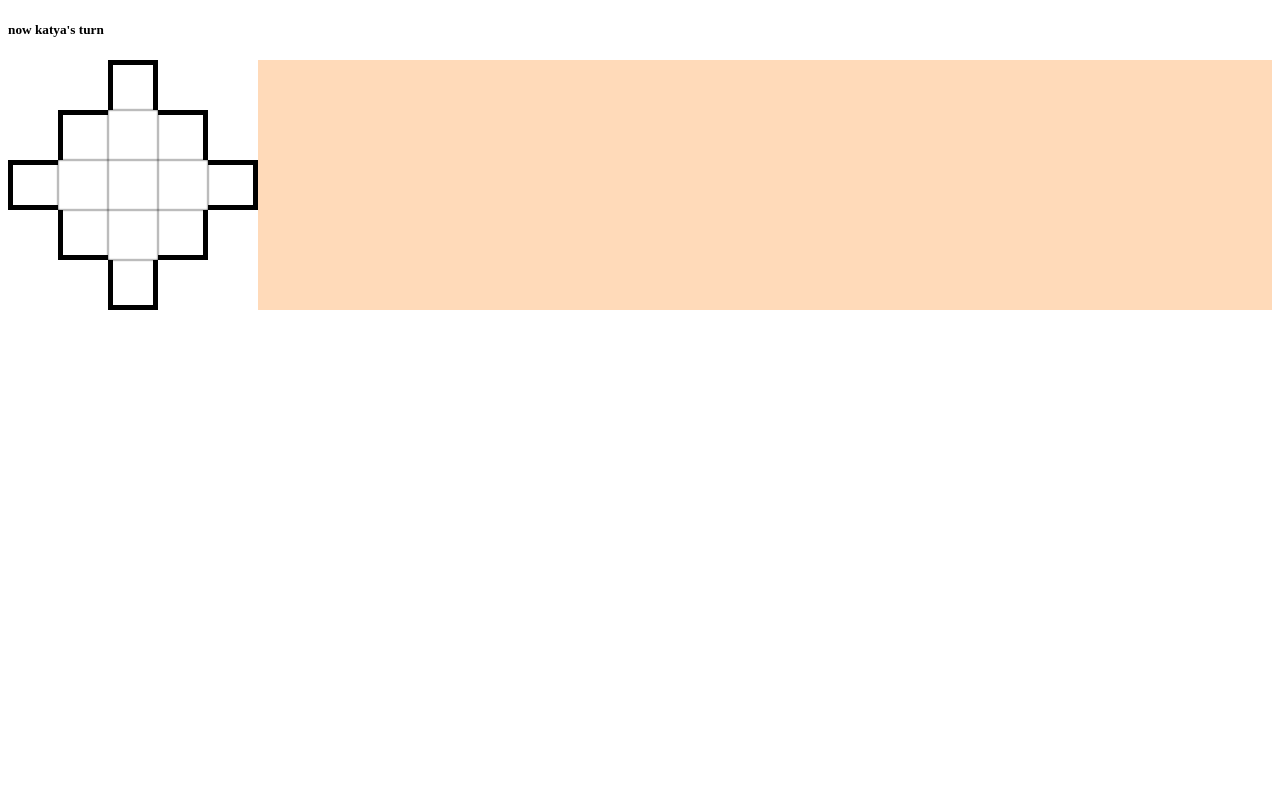
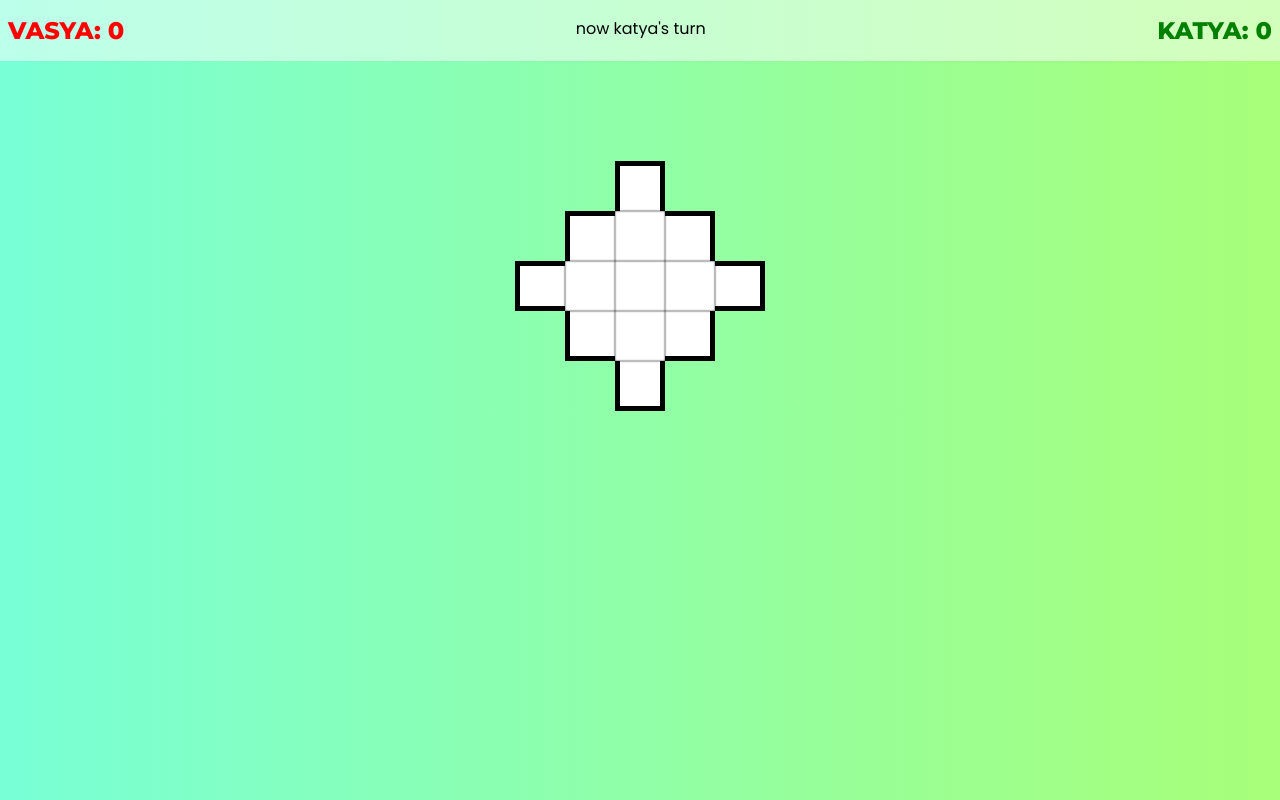
Before and after one commit to zlydenko/testtask2, a Vue app: page / in a window 1280 px wide. Built offline with nearby package versions, Linux system fonts and the light colour scheme.

Commit message:
styling :tada: :tada: :tada:

```diff
--- a/index.html
+++ b/index.html
@@ -6,7 +6,8 @@
   <meta name="viewport" content="width=device-width, initial-scale=1.0">
   <meta http-equiv="X-UA-Compatible" content="ie=edge">
   <title>Sticks game</title>
-  <script src="https://cdn.jsdelivr.net/npm/vue@2.5.16/dist/vue.js"></script>
+  <link href="https://fonts.googleapis.com/css?family=Montserrat:800" rel="stylesheet">
+  <link href="https://fonts.googleapis.com/css?family=Poppins" rel="stylesheet">
 </head>
 
 <body>
@@ -14,72 +15,13 @@
 
   </section>
   <style>
-    .row {
-      width: 100%;
-      background-color: peachpuff;
-      float: left;
-    }
+    body {
+      padding: 0;
+      margin: 0;
+      background: #a8ff78;
+      background: -webkit-linear-gradient(to right, #78ffd6, #a8ff78);
+      background: linear-gradient(to right, #78ffd6, #a8ff78);
 
-    .row div {
-      float: left;
-    }
-
-    .box {
-      background-color: white;
-      width: 50px;
-      height: 50px;
-      position: relative;
-      box-shadow: inset 0 0 2px #000;
-      display: flex;
-      justify-content: center;
-      align-items: center;
-    }
-
-    .blank-box {
-      background-color: white;
-      width: 50px;
-      height: 50px;
-      position: relative;
-    }
-
-    .topborder,
-    .bottomborder,
-    .rightborder,
-    .leftborder {
-      cursor: pointer;
-    }
-
-    .topborder,
-    .bottomborder {
-      width: 100%;
-      height: 5px;
-      background-color: black;
-    }
-
-    .topborder {
-      position: absolute;
-      top: 0;
-    }
-
-    .bottomborder {
-      position: absolute;
-      bottom: 0%;
-    }
-
-    .rightborder {
-      height: 100%;
-      width: 5px;
-      position: absolute;
-      right: 0%;
-      background-color: black;
-    }
-
-    .leftborder {
-      height: 100%;
-      width: 5px;
-      position: absolute;
-      left: 0%;
-      background-color: black;
     }
   </style>
   <script src="./src/main.js"></script>
--- a/src/App.vue
+++ b/src/App.vue
@@ -1,25 +1,35 @@
 <template>
   <div>
-    <h5 v-if="!this.finished">now {{playerMove.name + '\'s turn'}}</h5>
-    <h5 v-else>game over</h5>
+    <div class="status">
+      <user-info :player="players[0]"/>
+      <span v-if="!this.finished" class="turn-counter" >now {{playerMove.name + '\'s turn'}}</span>
+      <span v-if="this.finished" class="turn-counter" >game over</span>
+      <span v-if="this.finished" class="win-text">{{winner + ' wins!'}}</span>
+      <user-info :player="players[1]"/>
+    </div>
+
+
+    <div class="container">
     <div class="row" v-for="(element,index) in fields" :key="index">
       <game-field @choseField="chosenField" @borderClicked="chosenBorder" v-if="!fields.blank" v-for="(fields) in element" :key="fields.id" :field-details="fields"></game-field>
       <game-field v-else :is-blank="true"></game-field>
       </div>
     </div>
+  </div>
 </template>
 
 <script>
 import GameField from "./GameField.vue";
+import UserInfo from "./UserInfo.vue";
 
 export default {
   name: "App",
   components: {
-    GameField
+    GameField,
+    UserInfo
   },
   data() {
     return {
-      turn: 1,
       fields: [],
       finished: false,
       playableFields: [],
@@ -29,13 +39,15 @@ export default {
           id: 1,
           name: "vasya",
           color: "red",
-          turn: false
+          turn: false,
+          points: 0
         },
         {
           id: 2,
           name: "katya",
           color: "green",
-          turn: true
+          turn: true,
+          points: 0
         }
       ]
     };
@@ -43,6 +55,17 @@ export default {
   computed: {
     playerMove: function() {
       return this.players.filter(player => player.turn === true)[0];
+    },
+    winner: function() {
+      let playerOne = this.players[0];
+      let playerTwo = this.players[1];
+      if (playerOne.points > playerTwo.points) {
+        return playerOne.name;
+      } else if (playerOne.points === playerTwo.points) {
+        return "Nobody";
+      } else {
+        return playerTwo.name;
+      }
     }
   },
   created: function() {
@@ -162,6 +185,7 @@ export default {
       activeField.borders.disabled = true;
       activeField.bgc = "white";
       activeField.capturedBy = player.id;
+      player.points++;
       console.log(`capturing #${id} field by ${player.name}`);
       if (this.isGameOver()) {
         this.finished = true;
@@ -233,4 +257,31 @@ export default {
 </script>
 
 <style lang="css">
+.status {
+  display: flex;
+  justify-content: space-between;
+  margin-bottom: 100px;
+  padding: 1em 0.5em 1em 0.5em;
+  background-color: rgba(255, 255, 255, 0.5);
+}
+
+.turn-counter {
+  font-family: "Poppins", sans-serif;
+  font-size: 1em;
+  text-align: center;
+}
+
+.win-text {
+  font-family: "Poppins", sans-serif;
+  font-size: 1em;
+  text-align: center;
+}
+
+.row {
+  width: 100%;
+  background-color: inherit;
+  display: flex;
+  justify-content: center;
+  align-items: center;
+}
 </style>
--- a/src/GameField.vue
+++ b/src/GameField.vue
@@ -37,3 +37,64 @@ export default {
   }
 };
 </script>
+
+<style lang="css">
+.box {
+  cursor: pointer;
+  background-color: white;
+  width: 50px;
+  height: 50px;
+  position: relative;
+  box-shadow: inset 0 0 2px #000;
+  display: flex;
+  justify-content: center;
+  align-items: center;
+}
+
+.blank-box {
+  background-color: inherit;
+  width: 50px;
+  height: 50px;
+  position: relative;
+}
+
+.topborder,
+.bottomborder,
+.rightborder,
+.leftborder {
+  cursor: pointer;
+}
+
+.topborder,
+.bottomborder {
+  width: 100%;
+  height: 5px;
+  background-color: black;
+}
+
+.topborder {
+  position: absolute;
+  top: 0;
+}
+
+.bottomborder {
+  position: absolute;
+  bottom: 0%;
+}
+
+.rightborder {
+  height: 100%;
+  width: 5px;
+  position: absolute;
+  right: 0%;
+  background-color: black;
+}
+
+.leftborder {
+  height: 100%;
+  width: 5px;
+  position: absolute;
+  left: 0%;
+  background-color: black;
+}
+</style>
--- /dev/null
+++ b/src/UserInfo.vue
@@ -0,0 +1,23 @@
+<template>
+  <div class="user-info">
+    <span class="name" :style="'color: '+this.player.color">{{this.player.name}}: {{this.player.points}}</span>
+  </div>
+</template>
+
+<script>
+export default {
+  name: "UserInfo",
+  props: ["player"]
+};
+</script>
+
+<style lang="css">
+.user-info {
+  font-family: "Montserrat", sans-serif;
+  font-weight: 800;
+  font-size: 1.5em;
+  display: flex;
+  flex-direction: column;
+  text-transform: uppercase;
+}
+</style>
```
Also changed, not shown: 3 other files (tests, documents, lock files or other folders).
